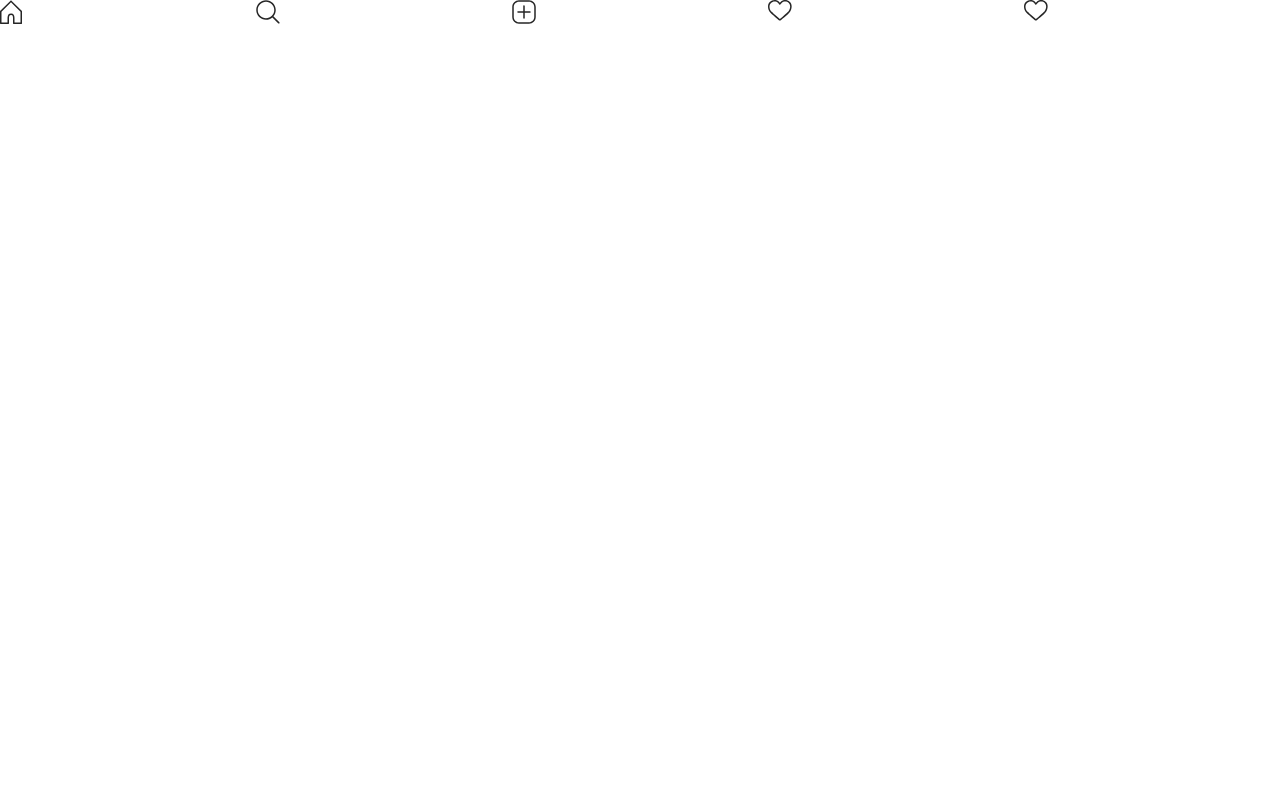
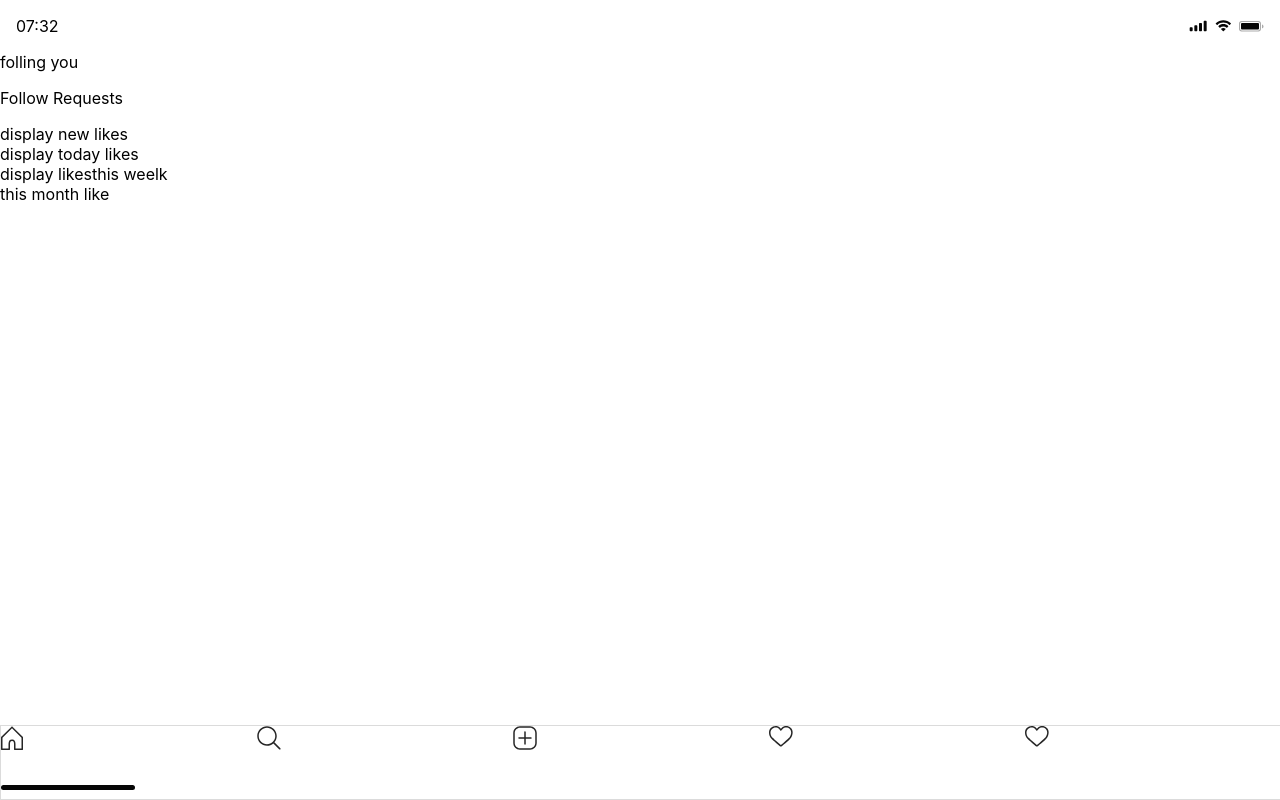
Before and after one commit to Gracecode0615/Instagram-Team-Project, a React (Create React App) app in the folder instagram-clone/: page /likes in a window 1280 px wide. Built offline with nearby package versions, Linux system fonts and the light colour scheme.

Commit message:
likes page update

```diff
--- a/instagram-clone/src/components/Icons.jsx
+++ b/instagram-clone/src/components/Icons.jsx
@@ -1,20 +1,20 @@
-import { useState } from "react";
+// import { useState } from "react";
 import "../styles/icons.scss"
 import {Link} from "react-router"
 
 const Icons = () => {
 
-  const [activeIcons, setActiveIcons] = useState([false, false, false, false])
+  // const [activeIcons, setActiveIcons] = useState([false, false, false, false])
 
-  const clicks = (index)=>{
-    setActiveIcons((prevState) =>{
-      prevState.map((active, i) => (i === index ? !active:active))
-    })
-  }
+  // const clicks = (index)=>{
+  //   setActiveIcons((prevState) =>{
+  //     prevState.map((active, i) => (i === index ? !active:active))
+  //   })
+  // }
 
-  const iconColor = (isActive) => ({
-    fill: isActive ? 'black' : '#262626'
-  })
+  // const iconColor = (isActive) => ({
+  //   fill: isActive ? 'black' : '#262626'
+  // })
 
   return (
     <div className="icons">
@@ -73,7 +73,7 @@ const Icons = () => {
         </svg>
       </div>
 
-      <div onClick={() => clicks(1)}>
+      <div >
         <Link to="/likes">
         <svg
 
--- a/instagram-clone/src/pages/IgLikes.jsx
+++ b/instagram-clone/src/pages/IgLikes.jsx
@@ -1,10 +1,31 @@
+import Footer from "../components/Footer";
+import Header from "../components/Header";
 import Icons from "../components/Icons";
 import "../styles/iglikespage.scss"
 
 const IgLikes = () => {
     return (
         <div className="igLikes">
-            <Icons/>
+            <div className="head-area">
+                 <Header />
+            </div>
+
+            <div className="follow-area">
+                folling  you
+                <p>Follow Requests</p>
+            </div>
+
+            <div className="new-likes">display new likes</div>
+            <div className="today-likes">display today likes</div>
+            <div className="week-likes">display likesthis weelk</div>
+            <div className="month-likes">this month like</div>
+
+
+
+            <div className="foot-area">
+                <Icons />
+                <Footer/>
+                </div>
 
 
         </div>
--- a/instagram-clone/src/styles/authpage.scss
+++ b/instagram-clone/src/styles/authpage.scss
@@ -66,12 +66,11 @@
 }
 .authFooter{
     width: 100%;
-    height: auto;
+    height: 5rem;
     display: flex;
-    flex-direction: column;
-    align-items: end;
+    flex-direction: column;;
     margin-top: auto;
-
-
+    border-top: thin solid #dbdbdb;
+    padding-bottom: 5px;
 
 }
--- a/instagram-clone/src/styles/footer.scss
+++ b/instagram-clone/src/styles/footer.scss
@@ -1,9 +1,11 @@
 .footer{
     margin-top: 30px;
     width: 100%;
-    height: 5rem;
-    border: solid 1px #dbdbdb;
+    height: auto;
+    // border: solid 1px #dbdbdb;
     display: flex;
     flex-direction: column;
     justify-content: flex-end;
+    margin-top: auto;
+
 }
--- a/instagram-clone/src/styles/iglikespage.scss
+++ b/instagram-clone/src/styles/iglikespage.scss
@@ -0,0 +1,20 @@
+.igLikes{
+    width: 100%;
+    height: 100vh;
+    display: flex;
+    flex-direction: column;
+}
+.foot-area{
+    width: 100%;
+    height: auto;
+
+}
+
+
+.foot-area{
+    width: 100%;
+    height: auto;
+    margin-top: auto;
+    border: solid thin #dbdbdb;
+    padding-bottom: 5px;
+}
```
Also changed, not shown: instagram-clone/src/components/Followers.jsx (added, +7 -0 lines).
